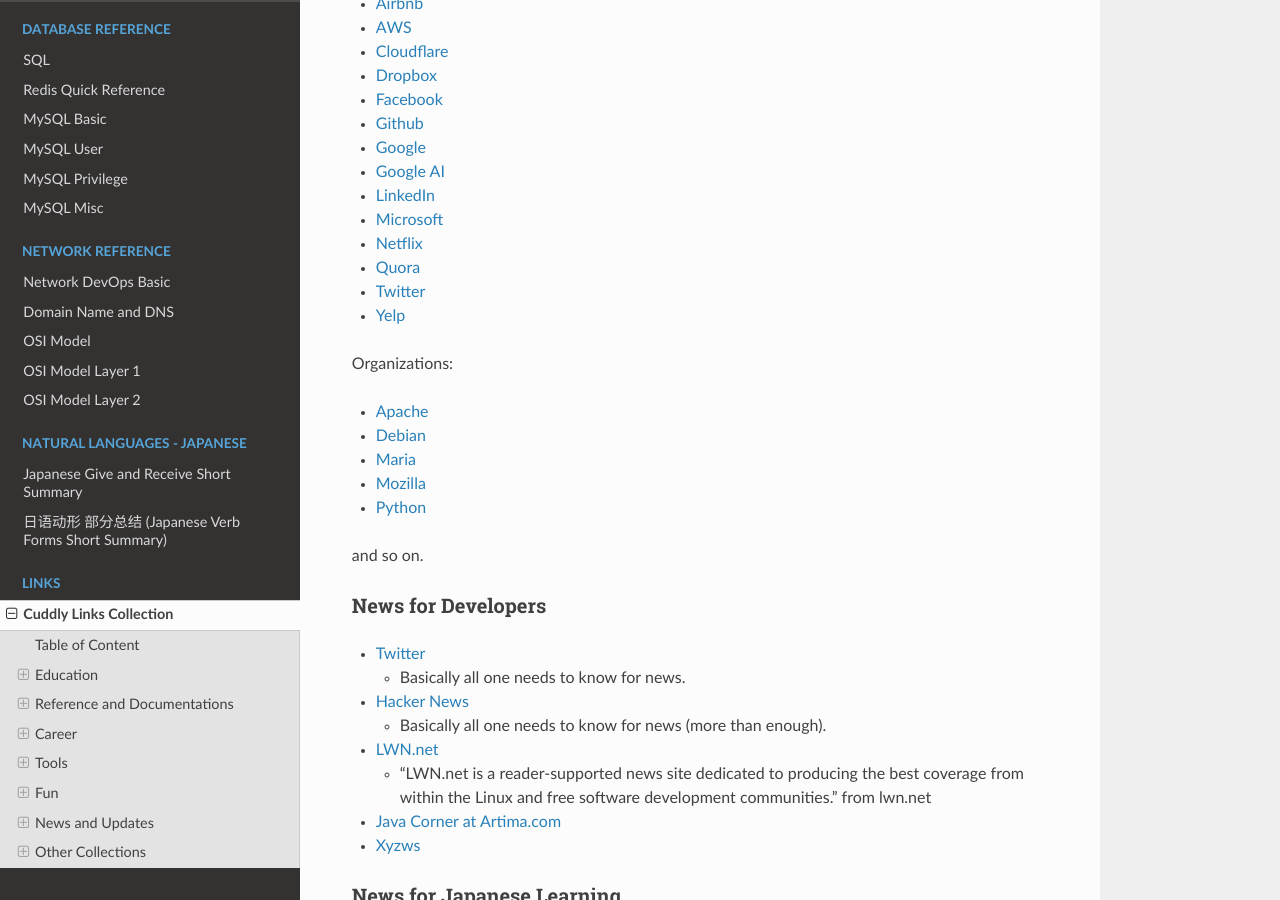
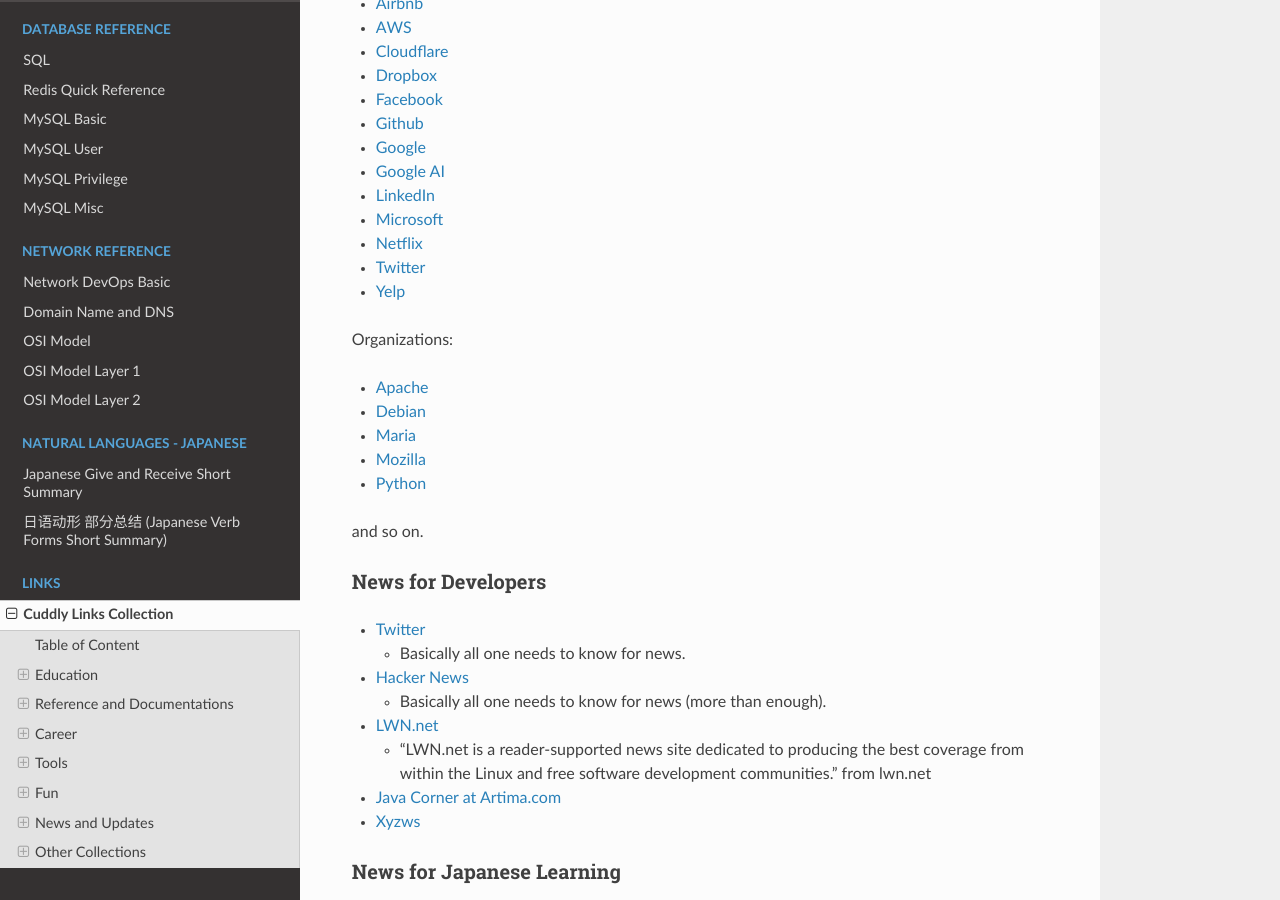
Before and after one commit to snowme34/snowme34.com, a Sphinx documentation site: the page built from docs/source/links/cuddly_links_collection.md, in a window 1280 px wide and 900 px high, scrolled down 17917 px. Built offline with Sphinx 7.4.7 and the Read the Docs theme 2.0.0, drawn with Linux system fonts in a browser that asks for light colours.

Commit message:
fix links

```diff
--- a/docs/source/links/cuddly_links_collection.md
+++ b/docs/source/links/cuddly_links_collection.md
@@ -1010,8 +1010,6 @@
 
 * [Netflix](https://medium.com/netflix-techblog)
 
-* [Quora](https://engineering.quora.com/)
-
 * [Twitter](https://blog.twitter.com/official/en_us.html)
 
 * [Yelp](https://engineeringblog.yelp.com/)
--- a/travis_link_check_whitelist.txt
+++ b/travis_link_check_whitelist.txt
@@ -18,3 +18,4 @@
 www.rikai.com
 5ch.net
 thinkexist.com
+https://jisho.org/
```
